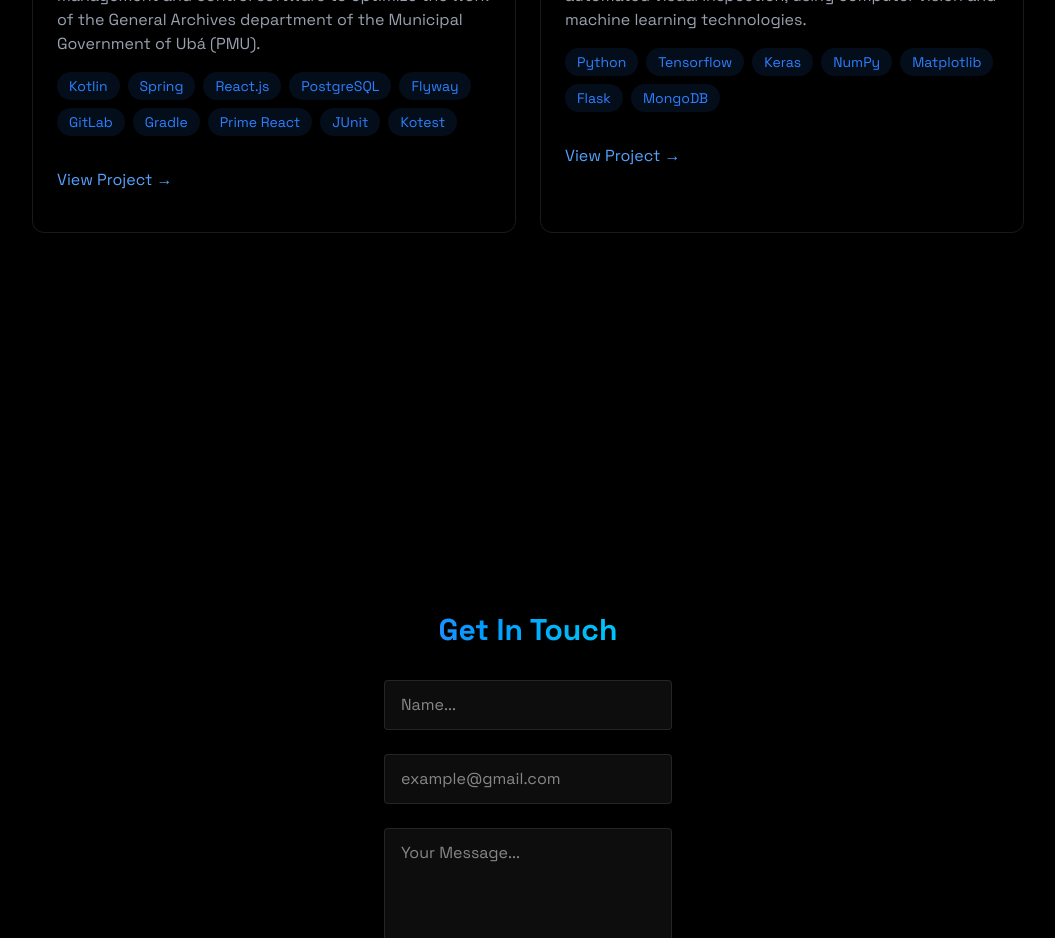
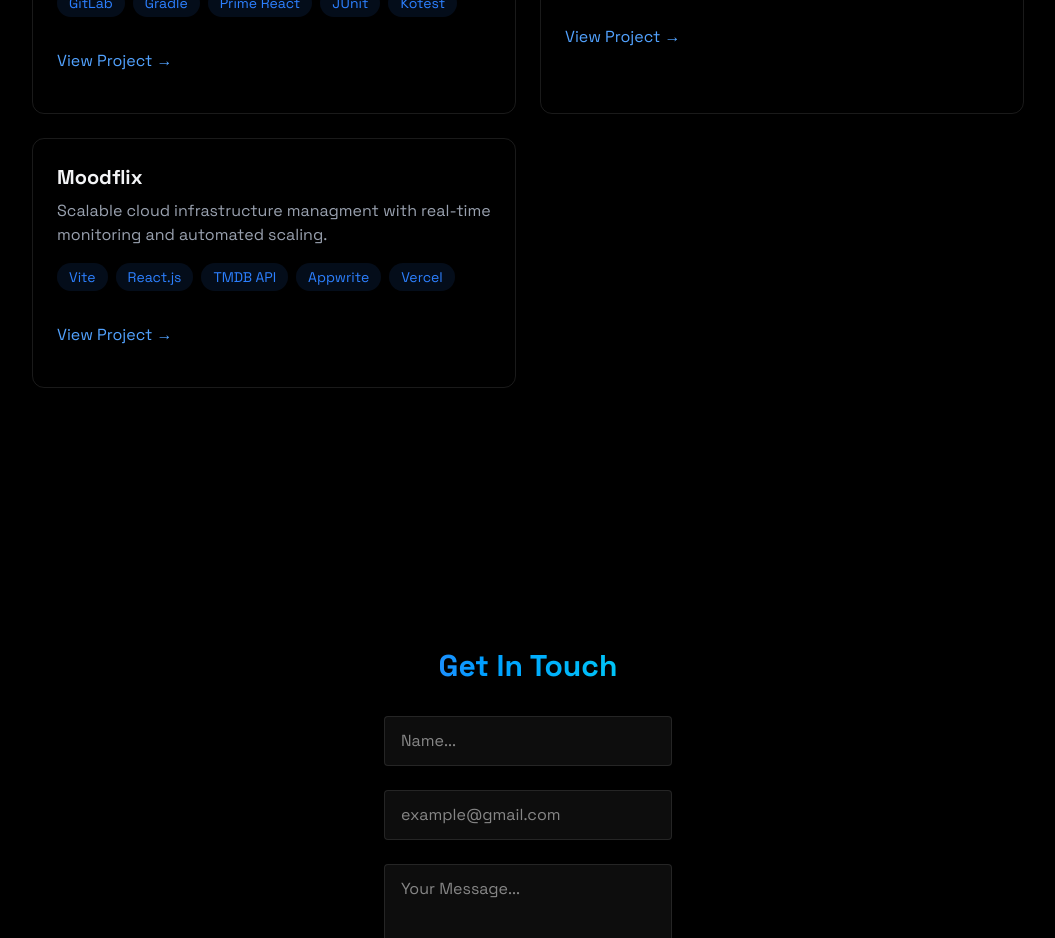
Before and after one commit to lucasrodriguescunha/beautiful-portfolio, a React (Vite) app: page / in a window 1280 px wide. Shown: the part 2400-3338 px from the top of the page, without its empty margins (112-1167 px from the left). Built offline with nearby package versions, Linux system fonts and the light colour scheme.

Commit message:
feat: adds the Moodflix project

```diff
--- a/src/components/sections/Projects.jsx
+++ b/src/components/sections/Projects.jsx
@@ -65,14 +65,14 @@ export const Projects = () => {
                             </div>
                         </div>
 
-                        {/* <div className="p-6 rounded-xl border border-white/10 hover:-translate-y-1 hover:border-blue-500/30 hover:shadow-[0_2px_8px_rgba(59, 130, 246, 0.1)] transition-all">
-                            <h3 className="text-xl font-bold mb-2"> Cloud Platform </h3>
+                        <div className="p-6 rounded-xl border border-white/10 hover:-translate-y-1 hover:border-blue-500/30 hover:shadow-[0_2px_8px_rgba(59, 130, 246, 0.1)] transition-all">
+                            <h3 className="text-xl font-bold mb-2"> Moodflix </h3>
                             <p className="text-gray-400 mb-4">
                                 Scalable cloud infrastructure managment with real-time monitoring
                                 and automated scaling.
                             </p>
                             <div className="flex flex-wrap gap-2 mb-4">
-                                {["React", "Node.js", "AWS", "Docker"].map((tech, key) => (
+                                {["Vite", "React.js", "TMDB API", "Appwrite", "Vercel"].map((tech, key) => (
                                     <span key={key} className="bg-blue-500/10 text-blue-500 py-1 px-3 rounded-full text-sm hover:bg-blue-500/20
                                 hover:shadow-[0_2px_8px_rgba(59, 130, 246, 0.2)] transition"
                                     >
@@ -83,13 +83,14 @@ export const Projects = () => {
 
                             <div className="flex justify-between items-center">
                                 <a
-                                    href="#"
+                                    href="https://moodflix-steel.vercel.app/"
+                                    target="_blank"
                                     className="text-blue-400 hover:text-blue-300 transition-colors my-4"
                                 >
                                     View Project &#8594;
                                 </a>
                             </div>
-                        </div> */}
+                        </div>
 
                         {/* <div className="p-6 rounded-xl border border-white/10 hover:-translate-y-1 hover:border-blue-500/30 hover:shadow-[0_2px_8px_rgba(59, 130, 246, 0.1)] transition-all">
                             <h3 className="text-xl font-bold mb-2"> Cloud Platform </h3>
```
Also changed, not shown: src/components/MobileMenu.jsx (+19 -0 lines).
